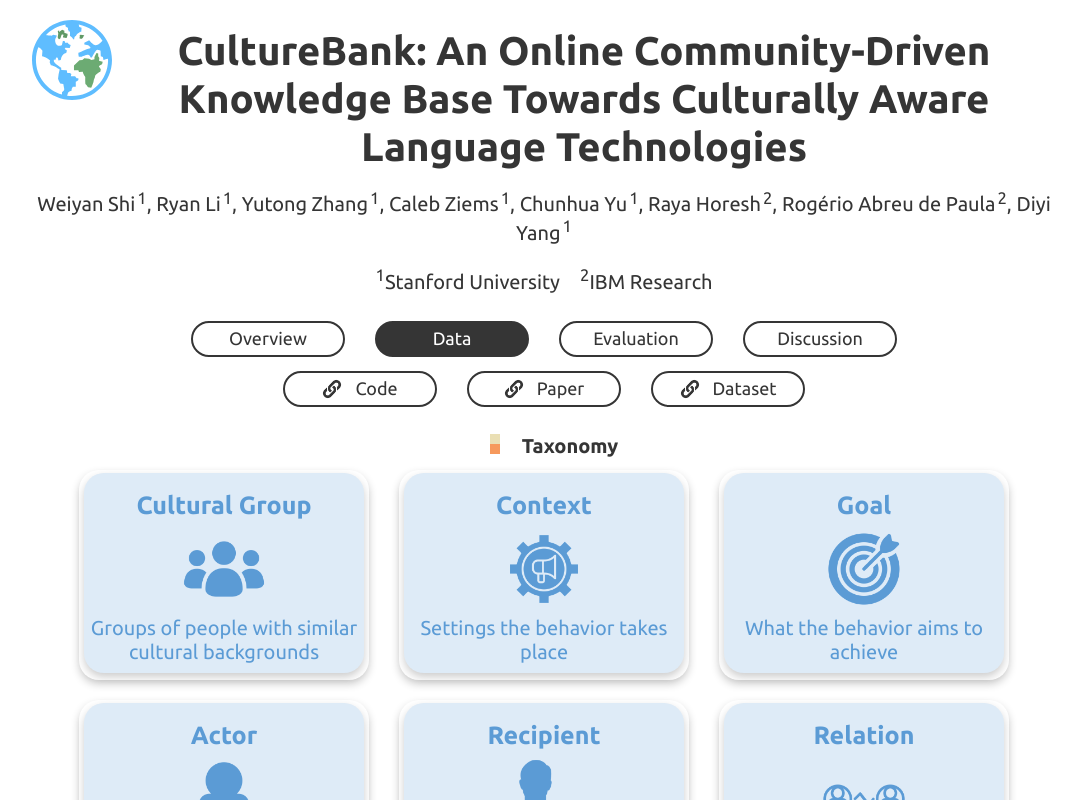
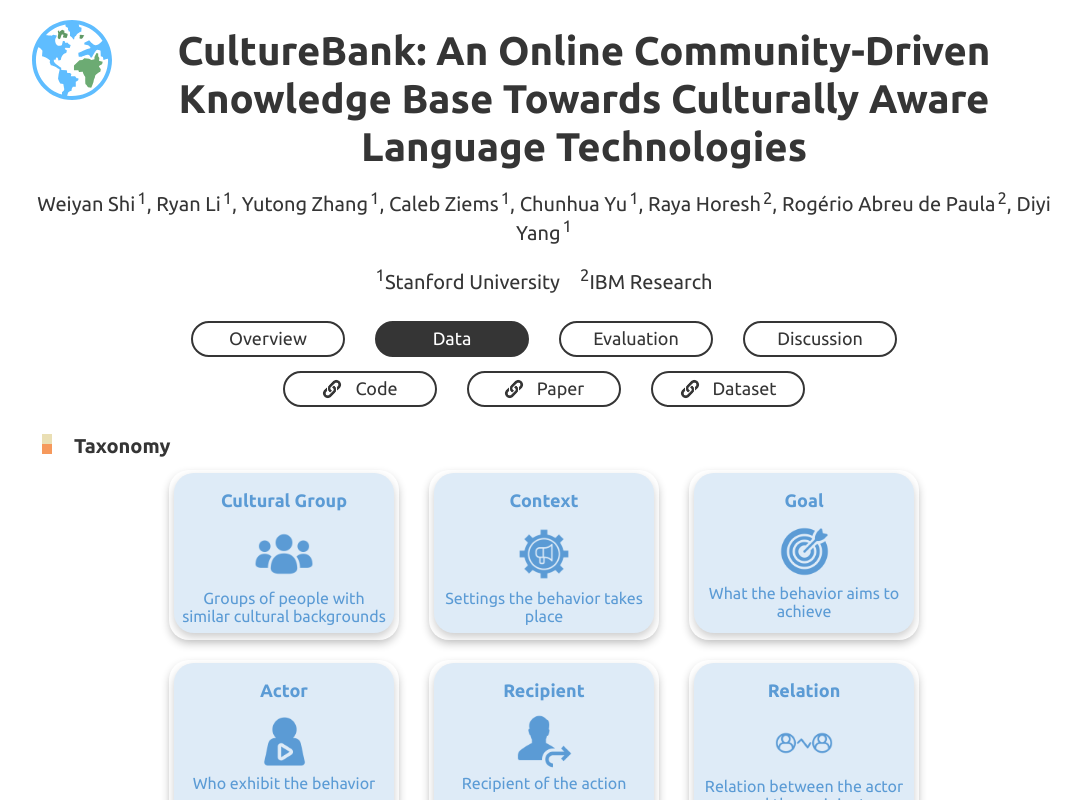
Before and after one commit to CultureBank/culturebank.github.io, a React (Create React App) app: page /data in a window 1280 px wide. Shown: the whole page, without its empty margins (96-1177 px from the left). Built offline with nearby package versions, Linux system fonts and the light colour scheme.

Commit message:
udpate the data page layout

```diff
--- a/src/Pages/DataPage.css
+++ b/src/Pages/DataPage.css
@@ -60,7 +60,7 @@
 }
 
 .contentHead {
-    font-size: 27px;
+    font-size: 18px;
     font-weight: 600;
     color: #353535;
     display: flex;
@@ -77,10 +77,10 @@
     display: flex;
     justify-content: center;
     align-items: center;
-    padding: 0px 10px;
+    padding: 0px 5px;
     font-family: "Ubuntu", sans-serif;
     line-height: 0;
-    border-radius: 20px;
+    border-radius: 25px;
     background-color: #669bb7;
     padding-left: 20px;
     padding-right: 20px;
@@ -88,14 +88,14 @@
 }
 
 .contentTag {
-    font-size: 19px;
-    font-weight: 400;
+    font-size: 13px;
+    font-weight: 300;
     color: #ffffff;
     font-family: "Ubuntu", sans-serif;
     width: auto;
     margin-top: 10px;
     margin-bottom: 10px;
-    line-height: 1.2;
+    line-height: 1;
 }
 
 .cardContent {
@@ -113,7 +113,7 @@
 
 .contentTitle {
     width: 30%;
-    font-size: 19px;
+    font-size: 14px;
     font-weight: 800;
     color: #353535;
     font-family: "Ubuntu", sans-serif;
@@ -126,7 +126,7 @@
 
 .contentText {
     width: 75%;
-    font-size: 19px;
+    font-size: 14px;
     font-weight: 300;
     color: #353535;
     font-family: "Ubuntu", sans-serif;
@@ -279,19 +279,34 @@
     width: 100%;
     padding-left: 20px;
     padding-right: 20px;
-    padding-bottom: 40px;
+    padding-bottom: 20px;
 }
 
-/* .vis-title {
+.vis-title {
+    display: flex;
+    flex-direction: row;
+    justify-content: start;
+    align-items: center;
+    margin-left: 20px;
+    margin-top: 20px;
+    font-weight: 400px;
     width: 80%;
-    display: flex;
-    align-items: start;
-    justify-content: start;
-    margin-top: 50px;
-    margin-bottom: 10px;
+    padding: 0;
+}
+
+.vis-title-img {
+    width: auto;
+    flex: 0 1 auto;
+    justify-content: center;
+}
+
+.vis-title-img img {
+    width: 20%;
+    height: auto;
 }
 
 .vis-title-content {
+    margin-left: -20px;
     display: inline-block;
 }
 
@@ -301,7 +316,7 @@
     margin: 0;
     display: inline;
     color: #353535;
-} */
+}
 
 .taxonomy-col {
     display: flex;
@@ -324,8 +339,8 @@
 
 .flip-card {
     background-color: #DEEBF7;
-    width: 280px;
-    height: 200px;
+    width: 220px;
+    height: 160px;
     cursor: pointer;
     border-radius: 20px;
     box-shadow: 0 4px 8px 0 rgba(0,0,0,0.2);
@@ -378,15 +393,18 @@
 
 .flip-card-content-front h1, .flip-card-content-back h1 {
     line-height: 1.2;
-    font-size: 25px;
+    font-size: 18px;
     padding: 0px;
 }
 
 .flip-card-content-front p, .flip-card-content-back p {
     margin-top: 0px;
-    margin-left: 0px;
+    margin-left: 5px;
     margin-right: 5px;
-    font-size: 20px;
+    padding-left: 3px;
+    padding-right: 3px;
+    margin-bottom: 0px;
+    font-size: 16px;
 }
 
 .flip-card-content-front h1, .flip-card-content-front p {
@@ -402,3 +420,12 @@
     margin-right: 5px;
     color: white;
 }
+
+.results-content p {
+    font-size: 16px;
+    font-weight: 300;
+    margin-top: 10px;
+    margin-bottom: 10px;
+    line-height: 1.5;
+    color: #353535;
+}
--- a/src/Pages/DataPage.js
+++ b/src/Pages/DataPage.js
@@ -73,7 +73,7 @@ function DataPage() {
         )
     };
 
-    const FlipCard = ({ title, frontContent, backContent, frontImage }) => {
+    const FlipCard = ({ title, frontContent, backContent, frontImage , frontImageSize}) => {
         const [isFront, setIsFront] = useState(true);
 
         const handleClick = () => {
@@ -85,7 +85,7 @@ function DataPage() {
                 <div className="flip-card-inner" style={{ transform: isFront ? 'rotateY(0deg)' : 'rotateY(180deg)' }}>
                     <div className="flip-card-content-front">
                         <h1 style={{marginTop: '15px'}}>{title}</h1>
-                        <img src={frontImage} style={{ width: '30%', marginTop: '-10px', marginBottom: '0px' }} alt='frontImage'/>
+                        <img src={frontImage} style={{ width: frontImageSize, marginTop: '0px', marginBottom: '0px' }} alt='frontImage'/>
                         <p>{frontContent}</p>
                     </div>
                     <div className="flip-card-content-back">
@@ -189,42 +189,49 @@ function DataPage() {
                         frontContent="Groups of people with similar cultural backgrounds"
                         backContent="e.g. American, Californian, Asian American, international student people from small towns"
                         frontImage={culture_group_icon}
+                        frontImageSize='60px'
                     />
                     <FlipCard
                         title="Context"
                         frontContent="Settings the behavior takes place"
                         backContent="e.g. in France, in public, 4th of July celebrations"
                         frontImage={context_icon}
+                        frontImageSize='60px'
                     />
                     <FlipCard
                         title="Goal"
                         frontContent="What the behavior aims to achieve"
                         backContent="e.g. to adapt to different cultures, to celebrate"
                         frontImage={goal_icon}
+                        frontImageSize='55px'
                     />
                     <FlipCard
                         title="Actor"
                         frontContent="Who exhibit the behavior "
                         backContent="e.g. people, customers, drivers"
                         frontImage={actor_icon}
+                        frontImageSize='55px'
                     />
                     <FlipCard
                         title="Recipient"
                         frontContent="Recipient of the action"
                         backContent="e.g. kids, service staff, passengers"
                         frontImage={recipient_icon}
+                        frontImageSize='55px'
                     />
                     <FlipCard
                         title="Relation"
                         frontContent="Relation between the actor and the recipient"
                         backContent="e.g. parents to children, actor to audience, among friends"
                         frontImage={relation_icon}
+                        frontImageSize='58px'
                     />
                     <FlipCard
                         title="Actor's Behavior"
                         frontContent="Behavior of the actor"
                         backContent="e.g. dress casually, tip to express gratitude, drive on the right "
                         frontImage={actor_behavior_icon}
+                        frontImageSize='55px'
                     />
                     <FlipCard
                         title="Recipient's Behavior"
@@ -232,12 +239,14 @@ function DataPage() {
                         backContent="e.g. respond with thanks,
                         accept card payments, bag items for the customer"
                         frontImage={recipient_behavior_icon}
+                        frontImageSize='55px'
                     />
                     <FlipCard
                         title="Other Description"
                         frontContent="Anything that cannot fit into the other fields"
                         backContent="e.g. Bangkok is known for its chaotic traffic"
                         frontImage={other_description_icon}
+                        frontImageSize='45px'
                     />
                     <FlipCard
                         title="Topic"
@@ -245,12 +254,14 @@ function DataPage() {
                         backContent="e.g. Social Norms and Etiquette,
                         Communication and Language, Consumer Behavior"
                         frontImage={topic_icon}
+                        frontImageSize='45px'
                     />
                     <FlipCard
                         title="Agreement"
                         frontContent="Agreement level"
                         backContent="e.g. percentage of people who agree"
                         frontImage={agreement_icon}
+                        frontImageSize='55px'
                     />
                 </div>
             </div>
@@ -263,7 +274,7 @@ function DataPage() {
                 </div>
             </div>
             <div className='intro-fig-container'>
-                <img src={data_framework_fig} style={{ width: '1100px'}} alt="eval_fig" />
+                <img src={data_framework_fig} style={{ width: '800px'}} alt="eval_fig" />
             </div>
             <div className='results-content'>
                 <p>
@@ -315,6 +326,16 @@ function DataPage() {
                     otherDescription="high cost of daycare and challenges in finding trustworthy caregivers"
                     topic="Family Dynamics"
                 />
+            </div>
+            <div className='vis-title'>
+                <div className='vis-title-img'>
+                    <img src={headerImage} alt='headerImage'/>
+                </div>
+                <div className='vis-title-content'>
+                    <h2>Reddit Data Samples</h2>
+                </div>
+            </div>
+            <div className='insightContent'>
                 <ContentCard
                     culturalGroup="Australian"
                     context="shopping and environmental conservation"
@@ -351,7 +372,7 @@ function DataPage() {
                     otherDescription="minimum entitlements and 17% extra on days taken leave"
                     topic="Workplace"
                 />
-                <ContentCard
+                {/* <ContentCard
                     culturalGroup=""
                     context=""
                     goal=""
@@ -362,8 +383,8 @@ function DataPage() {
                     recipientBehavior=""
                     otherDescription=""
                     topic=""
-                />
-                <ContentCard
+                /> */}
+                {/* <ContentCard
                     culturalGroup=""
                     context=""
                     goal=""
@@ -374,7 +395,7 @@ function DataPage() {
                     recipientBehavior=""
                     otherDescription=""
                     topic=""
-                />
+                /> */}
             </div>
         </div>
     )
```
